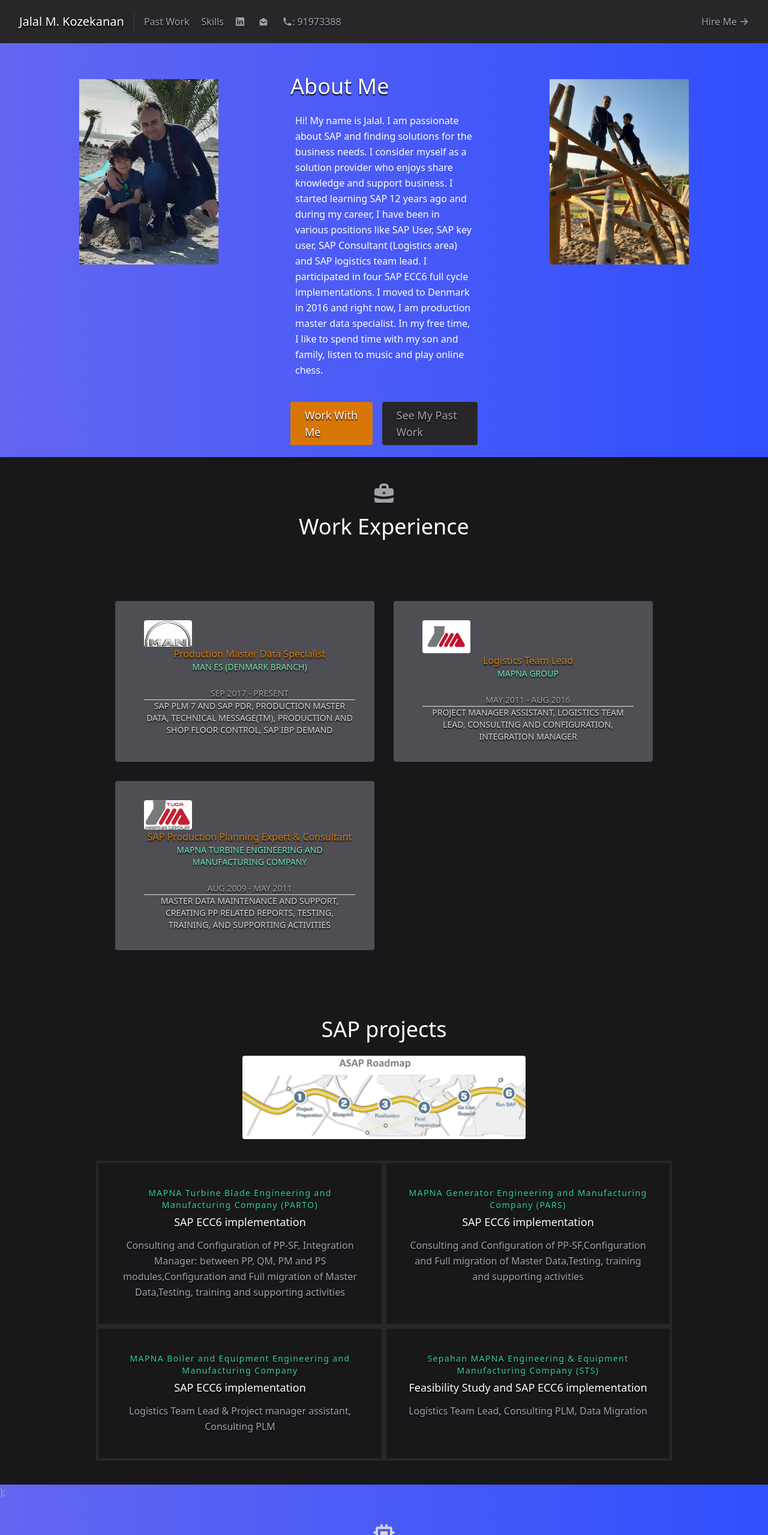
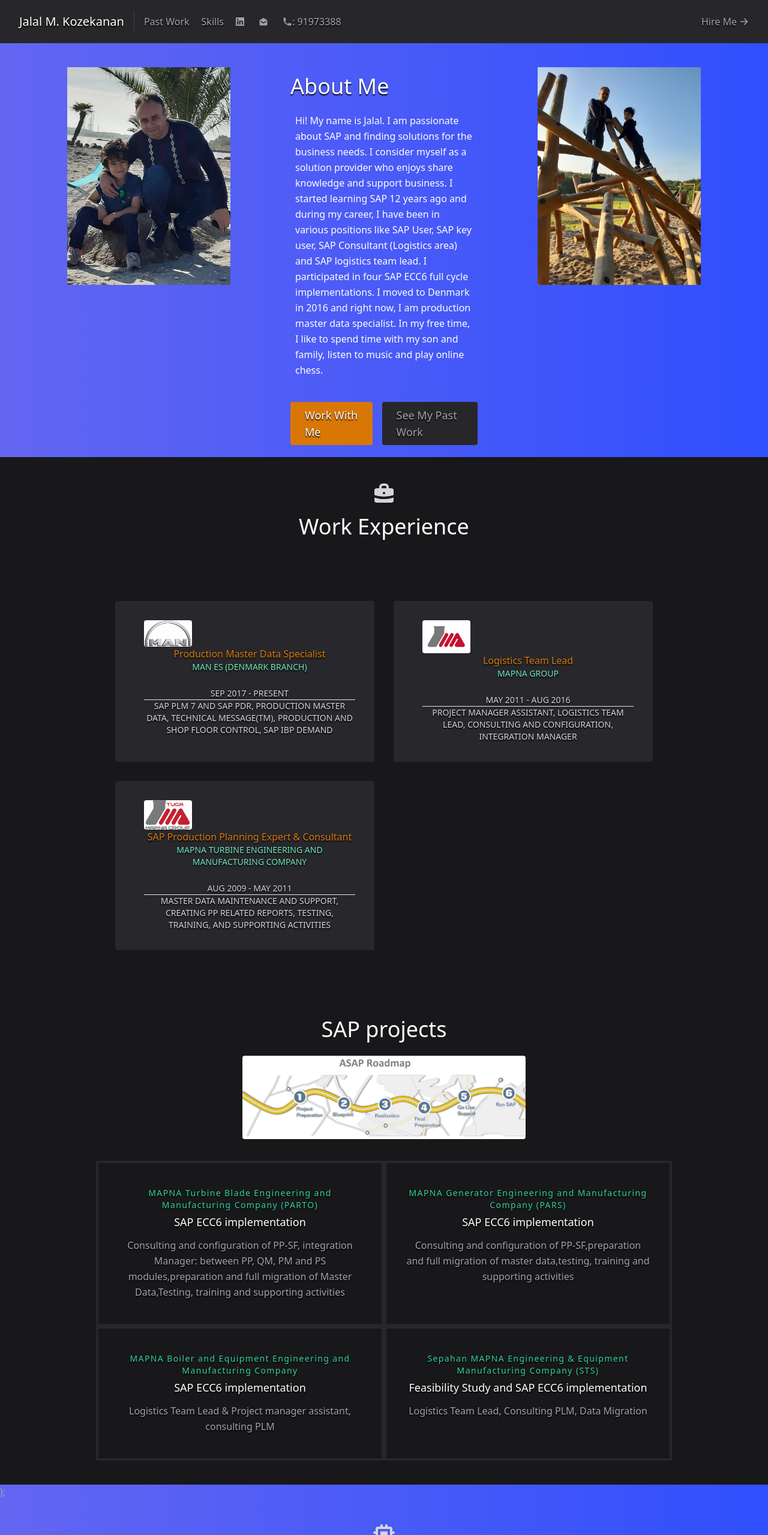
Before and after one commit to zmzade/SAP-Portfolio, a React (Create React App) app: page / in a window 1280 px wide. Shown: the top 2559 px of the page at 60% size. Built offline with nearby package versions, Linux system fonts and the light colour scheme.

Commit message:
edited files

```diff
--- a/src/components/About.js
+++ b/src/components/About.js
@@ -10,7 +10,7 @@
         <div className="lg:flex-grow md:flex-grow lg:flex-row md:w-1/2 lg:px-10 md:pr-16 flex flex-col md:items-start md:text-left mb-16 md:mb-0 items-center text-center">
           <div className="container lg:px-10 mx-auto flex md:flex-row flex-col">
             <img
-              className="object-cover object-center p-10 w-full h-full animate__animated animate__rotateIn animate__slow"
+              className="object-cover object-center p-5 w-full h-full animate__animated animate__rotateIn animate__slow"
               alt="my photo with my son"
               src={img1}
             />
@@ -48,7 +48,7 @@
           </div>
           <div className="container mx-auto lg:px-10 flex md:flex-row flex-col mt-12 lg:mt-0">
             <img
-              className="object-cover object-center w-full h-full p-10 animate__animated animate__rotateIn animate__slow"
+              className="object-cover object-center w-full h-full p-5 animate__animated animate__rotateIn animate__slow"
               alt="my photo with my son"
               src={img2}
             />
--- a/src/components/Experience.js
+++ b/src/components/Experience.js
@@ -4,7 +4,7 @@
 
 const Experience = () => {
   return (
-    <section id="experiences" className="text-gray-400 bg-gray-900 body-font">
+    <section id="experiences" className="text-gray-300 bg-gray-900 body-font">
       <div className="container px-5 py-10 mx-auto text-center lg:px-40">
         <div className="flex flex-col w-full mb-20">
           <BriefcaseIcon className="mx-auto inline-block w-10 mb-4" />
@@ -15,7 +15,7 @@
         <div className="flex flex-wrap m-4">
           {experiences.map((work) => (
             <div key={work.position} className="p-4 md:w-1/2 w-full">
-              <div className="h-full bg-gray-400 bg-opacity-40 p-8 rounded">
+              <div className="h-full bg-gray-700 bg-opacity-40 p-8 rounded">
                 <div className="inline-flex items-center">
                   <span className="flex-grow flex flex-col pl-4">
                     <img
@@ -31,7 +31,7 @@
                       {work.company}
                     </span>
                     <br />
-                    <span className="text-gray-400 text-sm uppercase text-shadow sm:text-shadow-sm md:text-shadow-md">
+                    <span className="text-gray-300 text-sm uppercase text-shadow sm:text-shadow-sm md:text-shadow-md">
                       {work.date}
                     </span>
                     <hr />
--- a/src/data.js
+++ b/src/data.js
@@ -4,19 +4,19 @@
       "MAPNA Turbine Blade Engineering and Manufacturing Company (PARTO)",
     type: "SAP ECC6 implementation",
     responsibilities:
-      "Consulting and Configuration of PP-SF, Integration Manager: between PP, QM, PM and PS modules,Configuration and Full migration of Master Data,Testing, training and supporting activities ",
+      "Consulting and configuration of PP-SF, integration Manager: between PP, QM, PM and PS modules,preparation and full migration of Master Data,Testing, training and supporting activities ",
   },
   {
     company: "MAPNA Generator Engineering and Manufacturing Company (PARS)",
     type: "SAP ECC6 implementation",
     responsibilities:
-      "Consulting and Configuration of PP-SF,Configuration and Full migration of Master Data,Testing, training and supporting activities ",
+      "Consulting and configuration of PP-SF,preparation and full migration of master data,testing, training and supporting activities ",
   },
   {
     company: "MAPNA Boiler and Equipment Engineering and Manufacturing Company",
     type: "SAP ECC6 implementation",
     responsibilities:
-      "Logistics Team Lead & Project manager assistant, Consulting PLM",
+      "Logistics Team Lead & Project manager assistant, consulting PLM",
   },
   {
     company:
```
